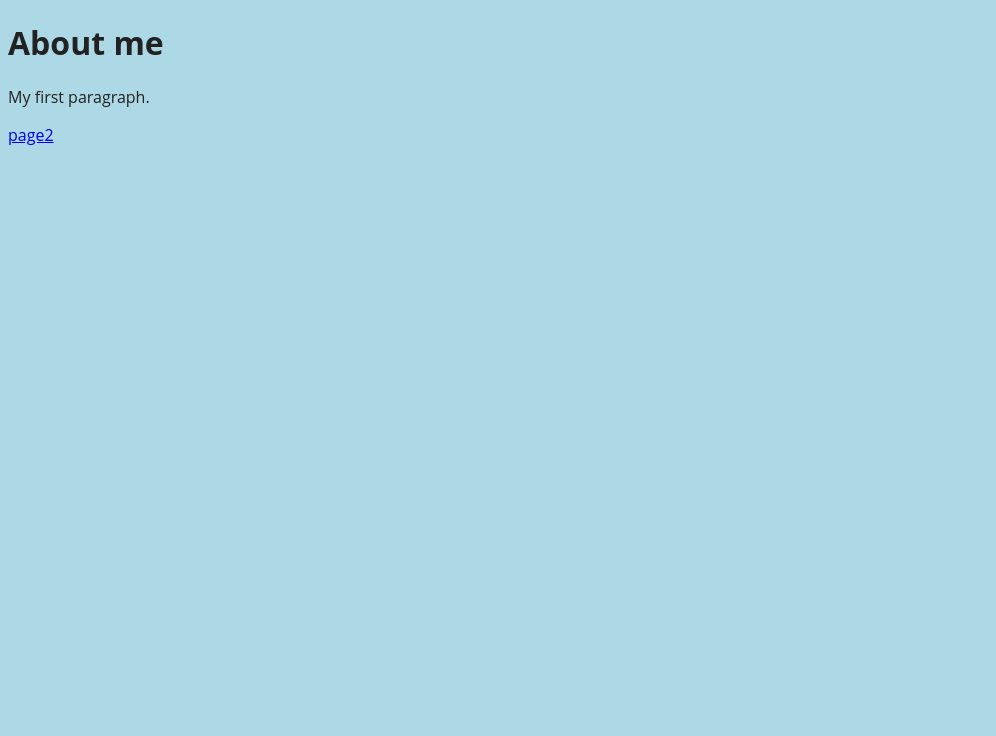
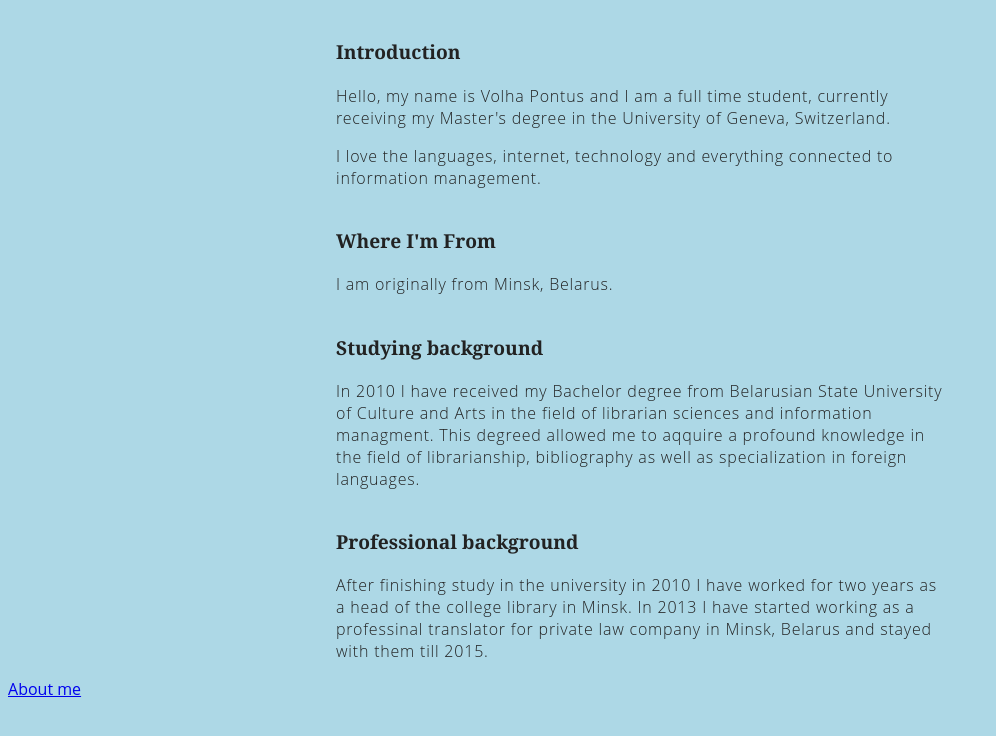
Before and after one commit to volhapontus/volhapontus, a plain HTML site: page index.html in a window 1280 px wide. Shown: the whole page, without its empty margins (0-996 px from the left). Drawn offline with Linux system fonts and the light colour scheme.

Commit message:
Update index.html

```diff
--- a/index.html
+++ b/index.html
@@ -1,13 +1,26 @@
 <!DOCTYPE html>
-<html>
+<html lang="en">
 	<head>
 		<link rel="stylesheet" href="css-file.css">
+		<title>Welcome page</title>
 	</head>
 	<body>
 
-	<h1>About me</h1>
-
-	<p>My first paragraph.</p>
-	<a href="page2.html">page2</a>
+<section class="introduction-section">
+    <h1>Introduction</h1>
+    <p>Hello, my name is Volha Pontus and I am a full time student, currently receiving my Master's degree in the University of Geneva, Switzerland.</p>
+    <p>I love the languages, internet, technology and everything connected to information management.</p>
+</section>
+<section class="location-section">
+    <h1>Where I'm From</h1>
+    <p>I am originally from Minsk, Belarus.</p>
+</section>
+<section class="professionalexperience-section">
+    <h1>Studying background</h1>
+    <p>In 2010 I have received my Bachelor degree from Belarusian State University of Culture and Arts in the field of librarian sciences and information managment. This degreed allowed me to aqquire a profound knowledge in the field of librarianship, bibliography as well as specialization in foreign languages.</p>
+	<h2>Professional background</h2>
+    <p>After finishing study in the university in 2010 I have worked for two years as a head of the college library in Minsk. In 2013 I have started working as a professinal translator for private law company in Minsk, Belarus and stayed with them till 2015.</p>
+</section>
+		<a href="page2.html">About me</a>
 	</body>
 </html>
```
